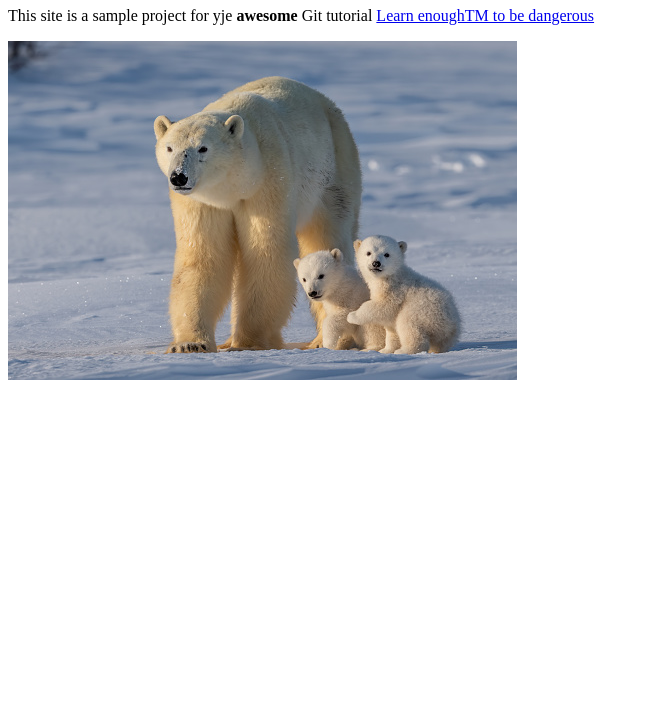
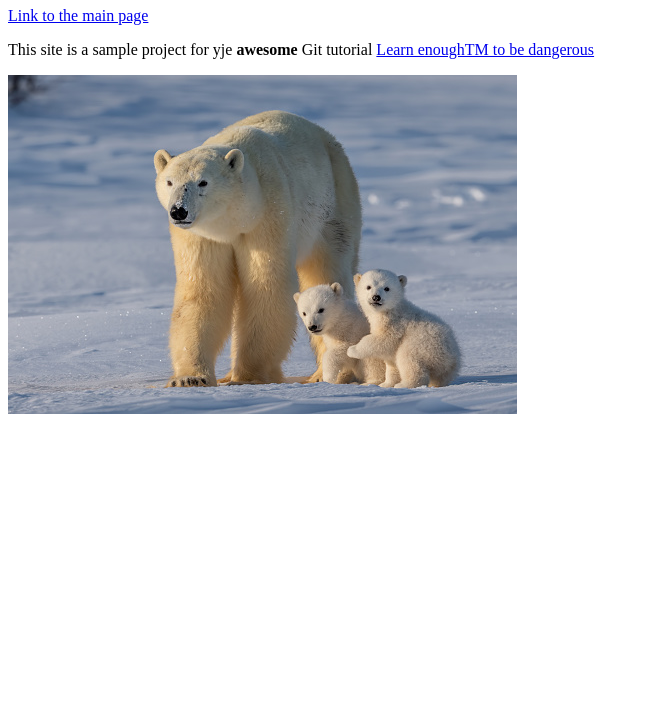
Before and after one commit to ManpreetSidhu369/Assignment, a plain HTML site: page about.html in a window 1280 px wide. Shown: the part 73-800 px from the top of the page, without its empty margins (0-650 px from the left). Drawn offline with Linux system fonts and the light colour scheme.

Commit message:
Added link back to index page on about page

```diff
--- a/about.html
+++ b/about.html
@@ -7,6 +7,7 @@
   </head>
   <body>
     <h1>About Us</h1>
+    <a href="index.html"> Link to the main page</a>
     <p>
       This site is a sample project for yje <strong>awesome</strong> Git tutorial
   <a href="https://www.learnenough.com/git-tutorial"> Learn enoughTM to be dangerous  </a>
```
